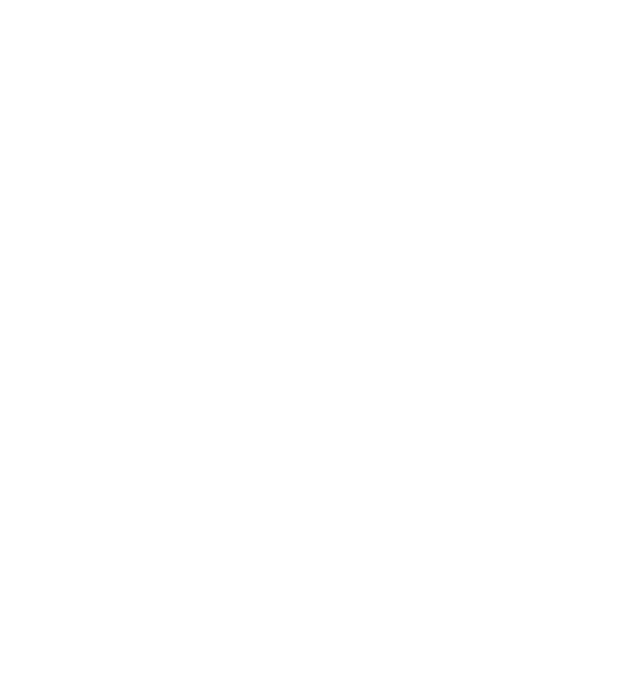
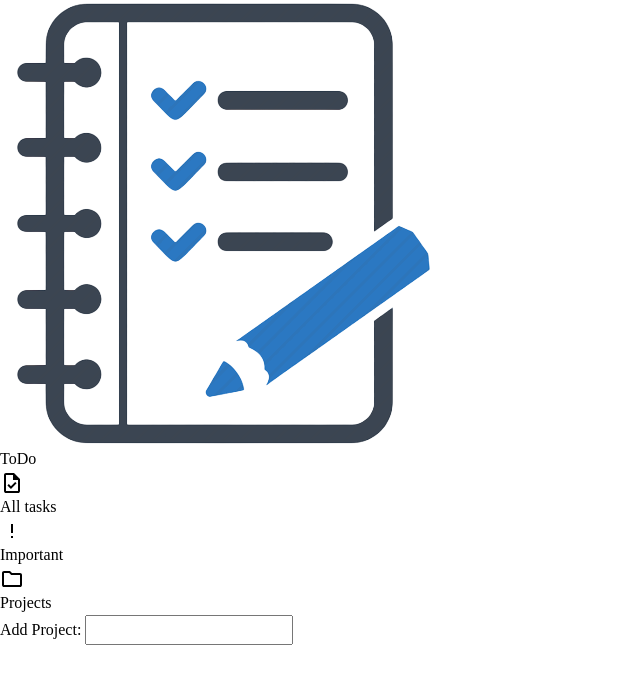
Before and after one commit to tenmane/todo-list, a website built with webpack: page src/template.html in a window 1280 px wide. Shown: the whole page, without its empty margins (0-640 px from the left). Built offline with nearby package versions, Linux system fonts and the light colour scheme.

Commit message:
feat: implement header and nav bar structure

```diff
--- a/src/template.html
+++ b/src/template.html
@@ -4,11 +4,44 @@
 <head>
   <meta charset="UTF-8">
   <meta name="viewport" content="width=device-width, initial-scale=1.0">
-  <title>Document</title>
+  <title>My Todo</title>
+  <link rel="icon" href="images/logo.png">
+  <link rel="preconnect" href="https://fonts.googleapis.com">
+  <link rel="preconnect" href="https://fonts.gstatic.com" crossorigin>
+  <link rel="preconnect" href="https://fonts.googleapis.com">
+  <link rel="preconnect" href="https://fonts.gstatic.com" crossorigin>
+  <link
+    href="https://fonts.googleapis.com/css2?family=Inter:ital,opsz,wght@0,14..32,100..900;1,14..32,100..900&display=swap"
+    rel="stylesheet">
 </head>
 
 <body>
-
+  <header>
+    <img src="images/logo.png" alt="Site Logo">
+    <span class="title">ToDo</span>
+  </header>
+  <main>
+    <nav>
+      <div>
+        <img src="images/icons/tasks.svg" alt="All tasks">
+        <span>All tasks</span>
+      </div>
+      <div>
+        <img src="images/icons/important.svg" alt="important tasks">
+        <span>Important</span>
+      </div>
+      <div>
+        <img src="images/icons/project.svg" alt="Projects icon">
+        <span>Projects</span>
+      </div>
+      <label for="add-project">
+        Add Project:
+        <input type="text" name="project" id="add-project">
+      </label>
+    </nav>
+    <div>
+    </div>
+  </main>
 </body>
 
 </html>
```
